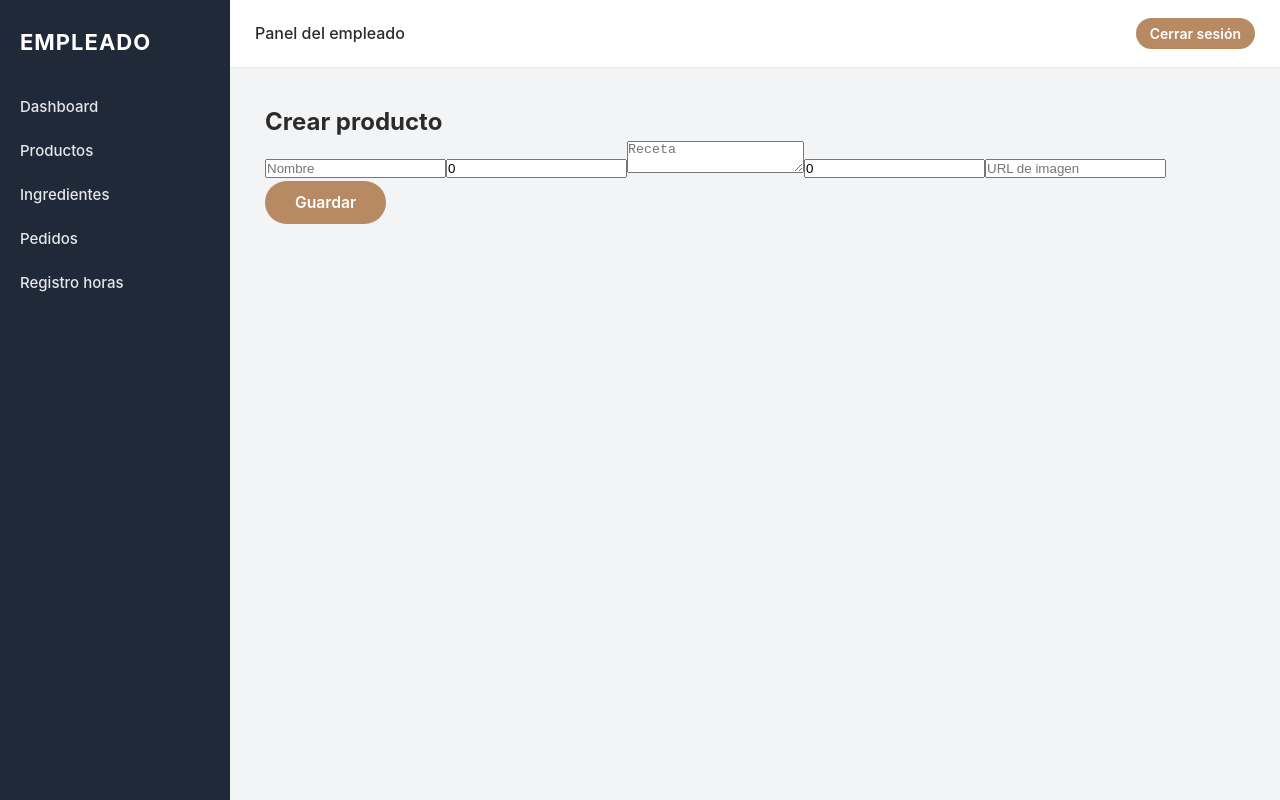
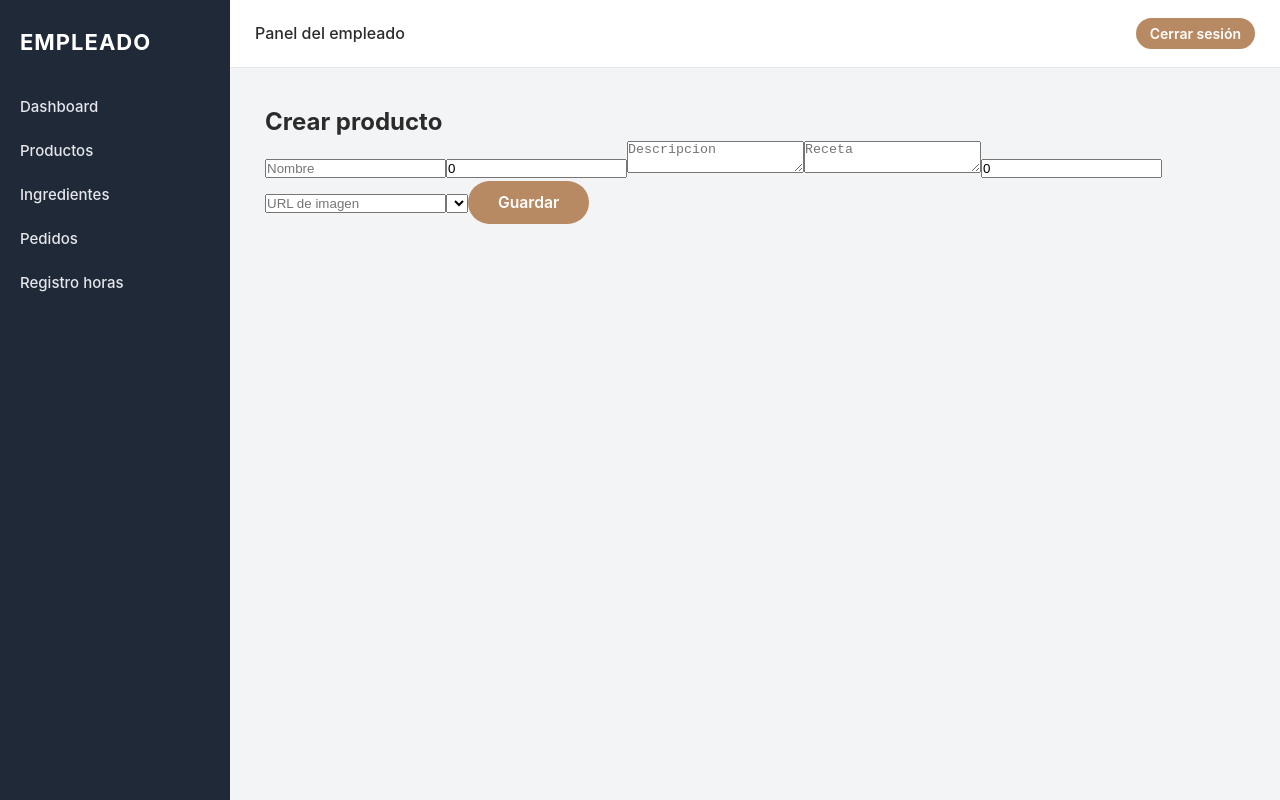
Before and after one commit to Franperman23/ProyectoFinal, a React (Vite) app in the folder Front/: page /empleados/productos/crear in a window 1280 px wide. Built offline with nearby package versions, Linux system fonts and the light colour scheme.

Commit message:
fix: terminado fix de productos

```diff
--- a/Front/src/pages/DescubrirProductos.tsx
+++ b/Front/src/pages/DescubrirProductos.tsx
@@ -48,8 +48,6 @@ const DescubrirProductos: React.FC = () => {
 
           <div className="grid fade-up">
 
-            {/* ---------------- PANADERÍA (8) ---------------- */}
-
             {listaProductos.map((producto) => (
 
             <article className="card" key={producto.id}>
--- a/Front/src/pages/empleados/ProductosCrear.tsx
+++ b/Front/src/pages/empleados/ProductosCrear.tsx
@@ -45,9 +45,11 @@ const ProductosCrear: React.FC = () => {
       <form className="form" onSubmit={handleSubmit}>
         <input type="text" placeholder="Nombre" value={nuevoProducto.nombre} onChange={(e) => setNuevoProducto({...nuevoProducto, nombre: e.target.value})} />
         <input type="number" placeholder="Stock" value={nuevoProducto.stock} onChange={(e) => setNuevoProducto({...nuevoProducto, stock: parseInt(e.target.value) || 0})} />
-        <textarea placeholder="Receta" value={nuevoProducto.descripcion} onChange={(e) => setNuevoProducto({...nuevoProducto, descripcion: e.target.value})}></textarea>
+        <textarea placeholder="Descripcion" value={nuevoProducto.descripcion} onChange={(e) => setNuevoProducto({...nuevoProducto, descripcion: e.target.value})}></textarea>
+        <textarea placeholder="Receta" value={nuevoProducto.receta} onChange={(e) => setNuevoProducto({...nuevoProducto, receta: e.target.value})}></textarea>
         <input type="number" placeholder="Precio" value={nuevoProducto.precio} onChange={(e) => setNuevoProducto({...nuevoProducto, precio: parseFloat(e.target.value) || 0})} />
         <input type="text" placeholder="URL de imagen" value={nuevoProducto.imagen} onChange={(e) => setNuevoProducto({...nuevoProducto, imagen: e.target.value})} />
+        <select value={nuevoProducto.tipo} onChange={(e) => setNuevoProducto({...nuevoProducto, tipo: e.target.value as CrearProductoDTO["tipo"]})}></select>
         <button className="btn">Guardar</button>
       </form>
     </EmpleadoLayout>
```
